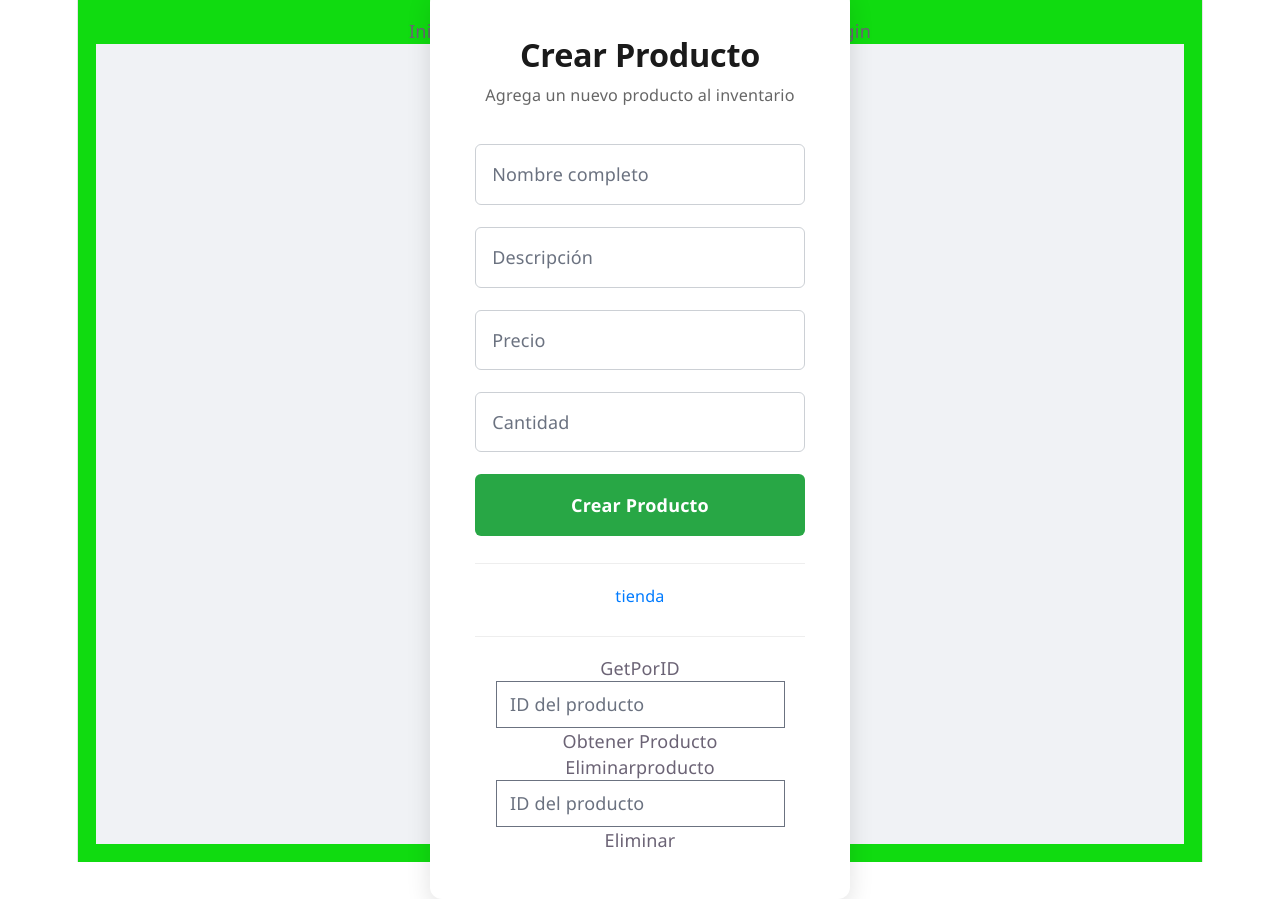
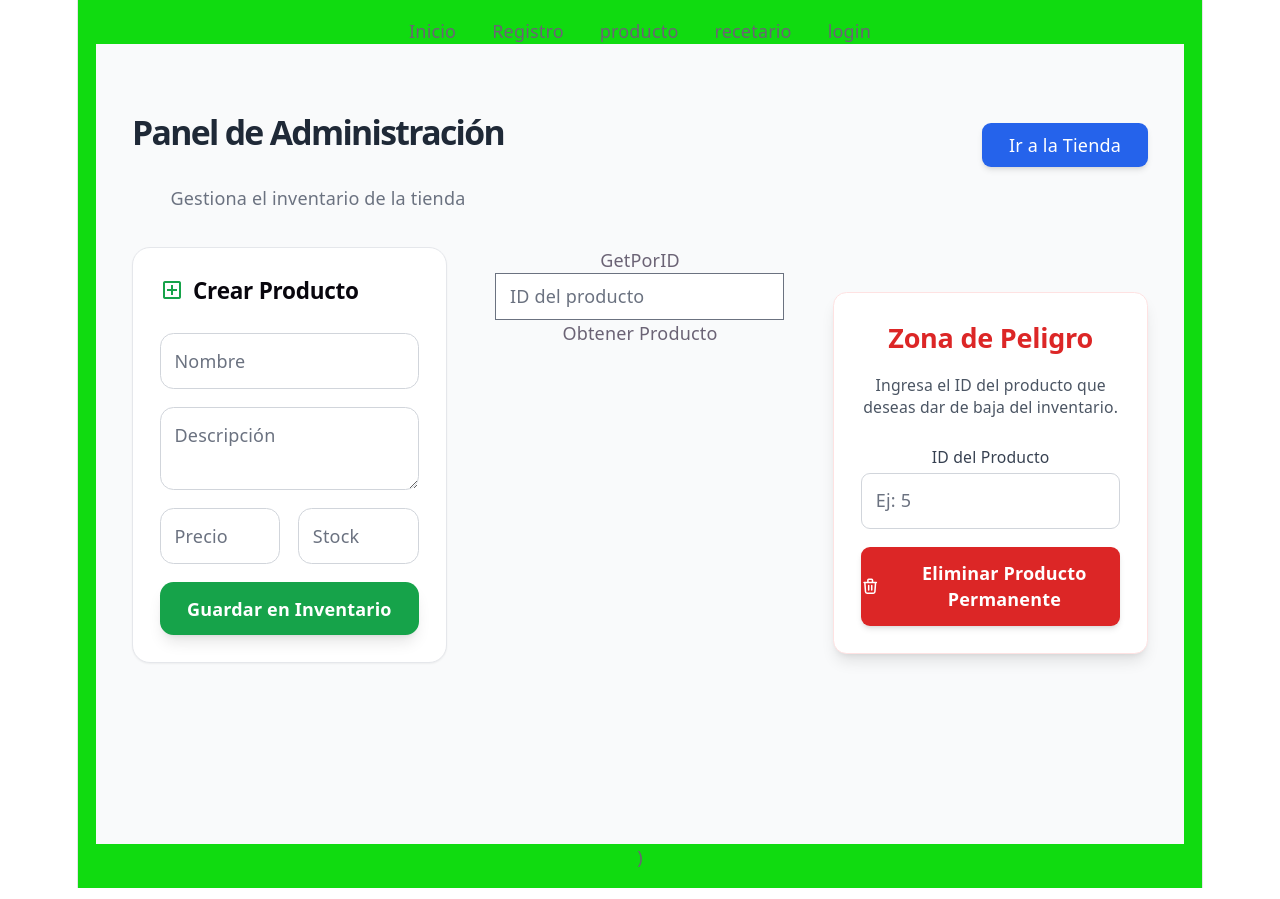
Before and after one commit to Luismeneses12/proyecto_inventario, a React (Vite) app in the folder frontend/: page /postproducto in a window 1280 px wide. Built offline with nearby package versions, Linux system fonts and the light colour scheme.

Commit message:
feat vamos a empezar hacer los estilos de la pagina

```diff
--- a/frontend/src/component/Eliminarproducto.jsx
+++ b/frontend/src/component/Eliminarproducto.jsx
@@ -2,39 +2,73 @@ import React from 'react'
 import { useState } from 'react'
 
 export default function Eliminarproducto() {
-   const [productoID, setProductoID] = React.useState()
+ // 1. Inicializamos con string vacío para evitar errores de "uncontrolled component"
+    const [idAEliminar, setIdAEliminar] = useState('')
 
-   const eliminar = async()=>{
+    const manejarEliminar = async (e) => {
+        // 2. Evitar que la página se recargue
+        e.preventDefault()
 
-    try
-    {
-        const res = await fetch(`http://127.0.0.1:5000/eliminarProducto/${productoid}`,
-            {method:'DELETE',
+        // Validación simple antes de llamar a la API
+        if (!idAEliminar) return alert("Por favor ingresa un ID")
+
+        // 3. Confirmación de seguridad
+        const confirmar = window.confirm(`¿Estás seguro de eliminar el producto con ID: ${idAEliminar}?`)
+        if (!confirmar) return
+
+        try {
+            // 4. Petición dinámica al backend
+            const res = await fetch(`http://127.0.0.1:5000/eliminarProducto/${idAEliminar}`, {
+                method: 'DELETE',
                 headers: {
                     'Content-Type': 'application/json'
                 }
             })
+
             const data = await res.json()
-        setProductoID(data)
-        if(res.ok){
-            alert('Producto eliminado exitosamente')
+
+            if (res.ok) {
+                alert('¡Éxito! Producto eliminado')
+                setIdAEliminar('') // Limpiamos el campo después de borrar
+            } else {
+                // Si el ID no existe, Flask enviará el error que definimos (404)
+                alert(`Error: ${data.message || 'No se pudo eliminar'}`)
             }
-        else{
-        alert(data.message)
-        }
-        }
-    catch(error){
-        console.error('Error al eliminar el producto:', error)
+        } catch (error) {
+            console.error('Error de conexión:', error)
+            alert('Error al conectar con el servidor')
         }
     }
 
     return (
-    <>
-    <div>Eliminarproducto</div>
-    <form action="" onSubmit={eliminar}>
-        <input type="text" placeholder="ID del producto" value={productoID} onChange={(e) => setProductoID(e.target.value)} />
-        <button type="submit">Eliminar</button>
+        <div className="max-w-md mx-auto mt-10 p-6 bg-white rounded-xl shadow-lg border border-red-100">
+            <h2 className="text-2xl font-bold text-red-600 mb-4 text-center">Zona de Peligro</h2>
+            <p className="text-gray-600 text-sm mb-6 text-center">
+                Ingresa el ID del producto que deseas dar de baja del inventario.
+            </p>
+
+            <form onSubmit={manejarEliminar} className="space-y-4">
+                <div>
+                    <label className="block text-sm font-medium text-gray-700 mb-1">ID del Producto</label>
+                    <input
+                        type="number"
+                        placeholder="Ej: 5"
+                        value={idAEliminar}
+                        onChange={(e) => setIdAEliminar(e.target.value)}
+                        className="w-full p-3 border border-gray-300 rounded-lg focus:ring-2 focus:ring-red-500 focus:border-transparent outline-none transition"
+                    />
+                </div>
+
+                <button
+                    type="submit"
+                    className="w-full bg-red-600 hover:bg-red-700 text-white font-bold py-3 rounded-lg shadow-md transition-colors duration-300 flex justify-center items-center gap-2"
+                >
+                    <svg xmlns="http://www.w3.org/2000/svg" className="h-5 w-5" fill="none" viewBox="0 0 24 24" stroke="currentColor">
+                        <path strokeLinecap="round" strokeLinejoin="round" strokeWidth={2} d="M19 7l-.867 12.142A2 2 0 0116.138 21H7.862a2 2 0 01-1.995-1.858L5 7m5 4v6m4-6v6m1-10V4a1 1 0 00-1-1h-4a1 1 0 00-1 1v3M4 7h16" />
+                    </svg>
+                    Eliminar Producto Permanente
+                </button>
             </form>
-    </>
+        </div>
     )
 }
--- a/frontend/src/component/Postproducto.jsx
+++ b/frontend/src/component/Postproducto.jsx
@@ -40,78 +40,78 @@ export default function Postproducto() {
   }
   return(
     <>
-    <div className="register-container">
-            <div className="register-card">
-                <h2 className="register-title">Crear Producto</h2>
-                <p className="register-subtitle">Agrega un nuevo producto al inventario</p>
+   <div className="min-h-screen bg-gray-50 p-4 md:p-8">
+      {/* 1. TÍTULO Y NAVEGACIÓN */}
+      <div className="max-w-7xl mx-auto mb-8 flex justify-between items-center">
+        <div>
+          <h1 className="text-3xl font-bold text-gray-800">Panel de Administración</h1>
+          <p className="text-gray-500">Gestiona el inventario de la tienda</p>
+        </div>
+        <button
+          onClick={() => navigate('/tienda')}
+          className="bg-blue-600 hover:bg-blue-700 text-white px-6 py-2 rounded-lg transition shadow-md"
+        >
+          Ir a la Tienda
+        </button>
+      </div>
 
-                <form onSubmit={handleSubmit} className="register-form">
+      {/* 2. CONTENEDOR GRID PRINCIPAL (Aquí ocurre la magia) */}
+      <div className="max-w-7xl mx-auto grid grid-cols-1 lg:grid-cols-3 gap-8 items-start">
+
+        {/* COLUMNA 1: FORMULARIO POST */}
+        <div className="bg-white p-6 rounded-2xl shadow-sm border border-gray-200">
+          <h2 className="text-xl font-semibold mb-6 flex items-center gap-2">
+            <span className="material-symbols-outlined text-green-600">add_box</span>
+            Crear Producto
+          </h2>
+          <form onSubmit={handleSubmit} className="flex flex-col gap-4">
             <input
-                        className="register-input"
-                        type="text"
-                        placeholder="Nombre completo"
-                        value={nombre}
-                        onChange={(e) => setNombre(e.target.value)}
-                        required
+              className="w-full p-3 border border-gray-300 rounded-xl focus:ring-2 focus:ring-green-500 outline-none transition"
+              type="text" placeholder="Nombre" value={nombre}
+              onChange={(e) => setNombre(e.target.value)} required
+            />
+            <textarea
+              className="w-full p-3 border border-gray-300 rounded-xl focus:ring-2 focus:ring-green-500 outline-none transition"
+              placeholder="Descripción" value={descripcion}
+              onChange={(e) => setDescription(e.target.value)} required
+            />
+            <div className="grid grid-cols-2 gap-4">
+              <input
+                className="w-full p-3 border border-gray-300 rounded-xl focus:ring-2 focus:ring-green-500 outline-none transition"
+                type="number" placeholder="Precio" value={precio}
+                onChange={(e) => setPrecio(e.target.value)} required
               />
               <input
-                        className="register-input"
-                        type="text"
-                        placeholder="Descripción"
-                        value={descripcion}
-                        onChange={(e) => setDescription(e.target.value)}
-                        required
+                className="w-full p-3 border border-gray-300 rounded-xl focus:ring-2 focus:ring-green-500 outline-none transition"
+                type="number" placeholder="Stock" value={cantidad}
+                onChange={(e) => setCantidad(e.target.value)} required
               />
-                    <input
-                        className="register-input"
-                        type="numeric"
-                        placeholder="Precio"
-                        value={precio}
-                        onChange={(e) => setPrecio(e.target.value)}
-                        required
-                    />
-                    <input
-                        className="register-input"
-                        type="numeric"
-                        placeholder="Cantidad"
-                        value={cantidad}
-                        onChange={(e) => setCantidad(e.target.value)}
-                        required
-                    />
-                    <button type="submit" className="btn-register">Crear Producto</button>
+            </div>
+            <button type="submit" className="w-full bg-green-600 hover:bg-green-700 text-white font-bold py-3 rounded-xl shadow-lg transition-all transform hover:-translate-y-1">
+              Guardar en Inventario
+            </button>
           </form>
+        </div>
 
-                <div className="login-link-container">
-                    <button
-                        type='button'
-                        className="btn-link"
-                        onClick={() => navigate('/tienda')}
-                    >
-                      tienda
-                    </button>
+        {/* COLUMNA 2: BUSCAR (GetPorID) */}
+        <div className="lg:h-full">
+           <GetPorID />
         </div>
-                <div className='login-link-container'>
-                  <GetPorID/>
+
+        {/* COLUMNA 3: ELIMINAR */}
+        <div className="lg:h-full">
+           <Eliminarproducto />
         </div>
-                  <div >
-                  <Eliminarproducto/>
+
       </div>
-            </div>
-              <nav className="md:hidden fixed bottom-0 left-0 w-full z-50 flex justify-around items-center px-2 pb-safe h-20 bg-white/90 dark:bg-stone-900/90 backdrop-blur-md border-t border-stone-100 dark:border-stone-800 shadow-[0_-4px_12px_rgba(46,90,39,0.08)]"  >
-                    <div className="flex flex-col items-center justify-center text-stone-400 dark:text-stone-500 px-4 py-1 transition-all duration-300 ease-out hover:text-green-700">
-                    <span className="material-symbols-outlined">home</span>
-                    <Link to="/" className="font-serif text-[11px] font-medium">Inicio</Link>
-                    </div>
-                    <div className="flex flex-col items-center justify-center text-stone-400 dark:text-stone-500 px-4 py-1 transition-all duration-300 ease-out hover:text-green-700">
-                    <span className="material-symbols-outlined">eco</span>
-                    <Link to="/tienda">Tienda</Link>
-                    </div>
-                    <div className="flex flex-col items-center justify-center text-stone-400 dark:text-stone-500 px-4 py-1 transition-all duration-300 ease-out hover:text-green-700">
-                    <span className="material-symbols-outlined">chat</span>
-                    <Link to="/contacto" className="font-serif text-[11px] font-medium">Contacto</Link>
-                    </div>
+
+      {/* NAVEGACIÓN MÓVIL (Opcional) */}
+      <nav className="md:hidden fixed bottom-0 left-0 w-full bg-white border-t border-gray-200 flex justify-around p-4 shadow-2xl">
+          <Link to="/" className="text-gray-400 hover:text-green-600">Inicio</Link>
+          <Link to="/tienda" className="text-gray-400 hover:text-green-600">Tienda</Link>
       </nav>
     </div>
+  )
     </>
   )
 }
```
Also changed, not shown: 2 other files (tests, documents, lock files or other folders). Lines whose indentation alone changed are shown as unchanged.
